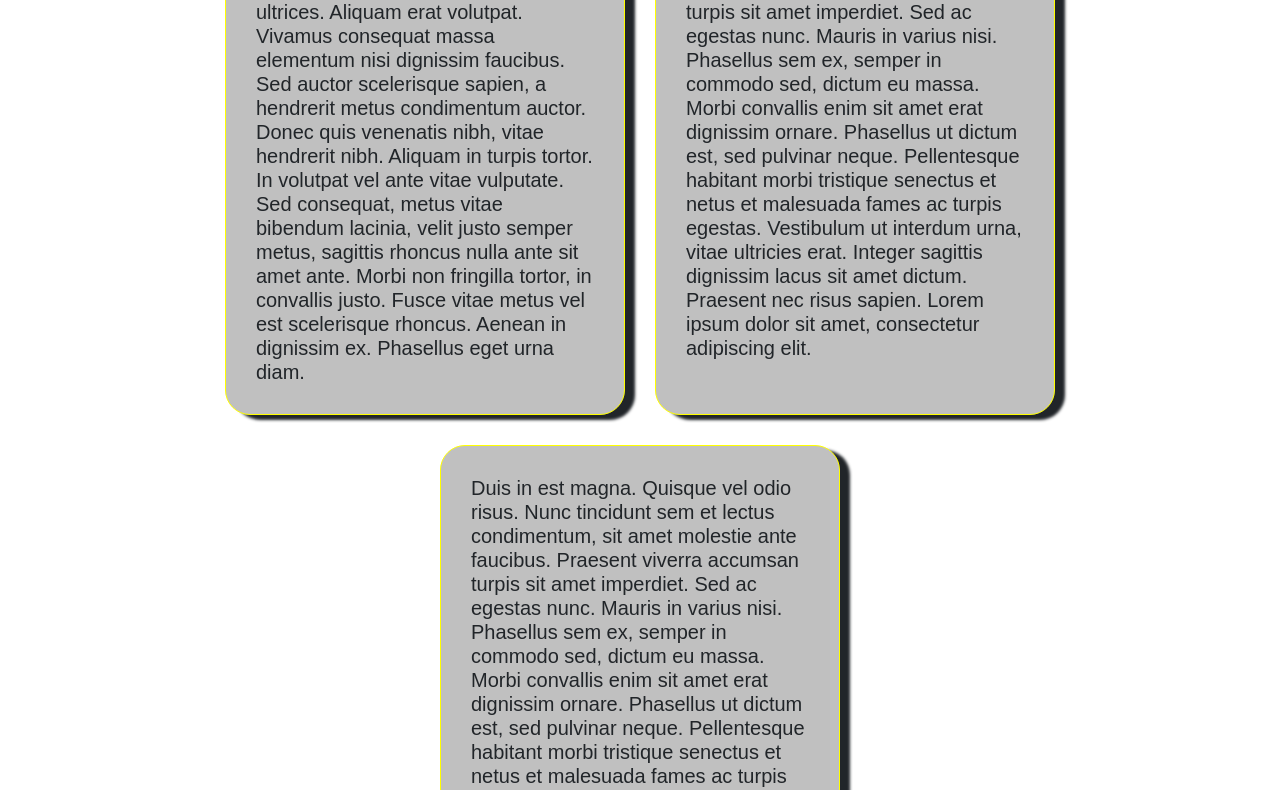
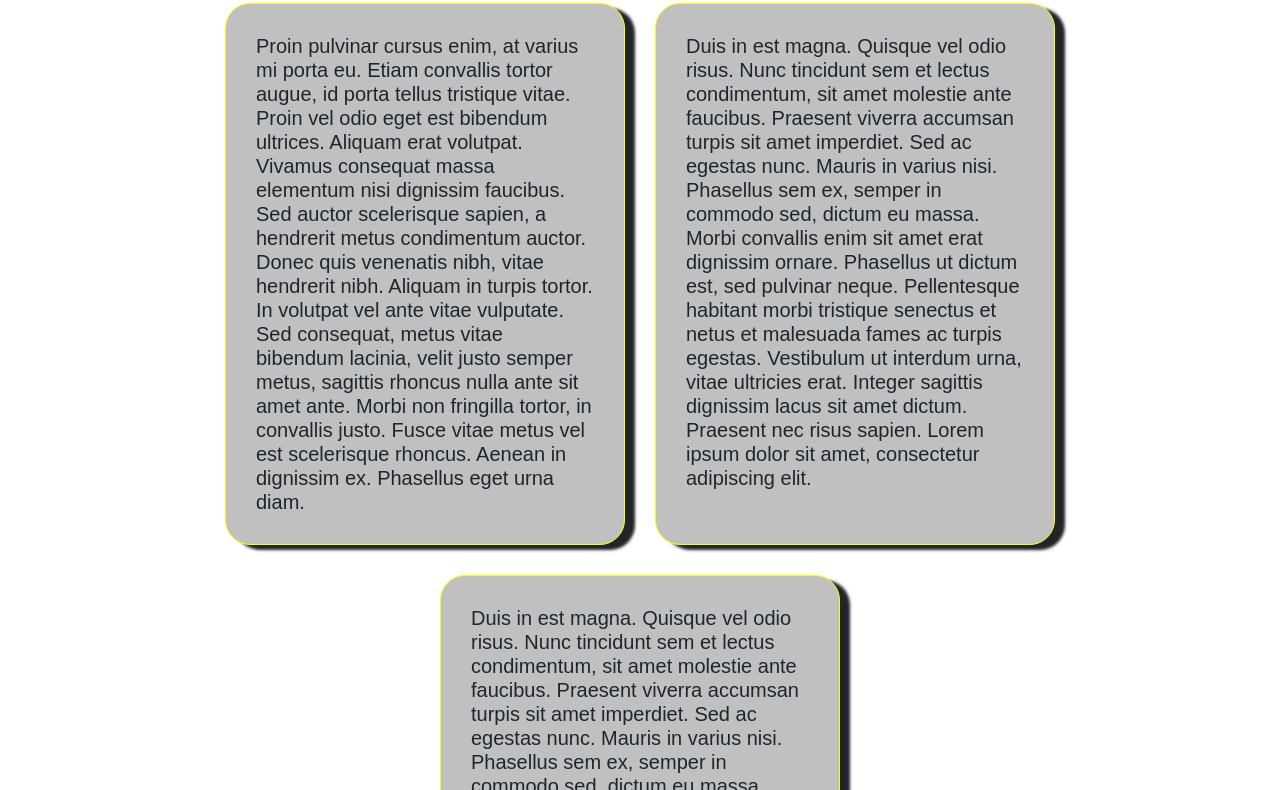
Before and after one commit to Rdsxt/Project-Coder, a plain HTML site: page pages/quem_somos.html in a window 1280 px wide. Shown: the part 182-972 px from the top of the page. Drawn offline with nearby package versions, Linux system fonts and the light colour scheme; a web font is replaced by a local one.

Commit message:
novas alterações

```diff
--- a/css/quem_somos.css
+++ b/css/quem_somos.css
@@ -4,3 +4,9 @@ main{
   padding: 10px;
   font-size: 20px;
 }
+
+body{
+  margin-top: 130px;
+  margin-left: 15px;
+  margin-right: 15px;
+}
--- a/css/styles_global_resp.css
+++ b/css/styles_global_resp.css
@@ -130,7 +130,7 @@
       "section_article section_article section_article"
       "footer footer footer";
     grid-template-columns: 1, 1fr;
-    grid-template-rows: 80px 500px 650px auto;
+    grid-template-rows: auto;
   }
 
   .navbar{
--- a/pages/quem_somos.html
+++ b/pages/quem_somos.html
@@ -15,9 +15,7 @@
 
     <title>Quem somos</title>
 </head>
-<body>
-    <div id="container__grid">
-
+<body id="container__grid">
         <!-- Tag menu hamburguer começa aqui -->
         <header id="container__header">
             <nav class="navbar navbar-expand-xl fixed-top header__nav">
@@ -75,15 +73,12 @@
                 Duis in est magna. Quisque vel odio risus. Nunc tincidunt sem et lectus condimentum, sit amet molestie ante faucibus. Praesent viverra accumsan turpis sit amet imperdiet. Sed ac egestas nunc. Mauris in varius nisi. Phasellus sem ex, semper in commodo sed, dictum eu massa. Morbi convallis enim sit amet erat dignissim ornare. Phasellus ut dictum est, sed pulvinar neque. Pellentesque habitant morbi tristique senectus et netus et malesuada fames ac turpis egestas. Vestibulum ut interdum urna, vitae ultricies erat. Integer sagittis dignissim lacus sit amet dictum. Praesent nec risus sapien. Lorem ipsum dolor sit amet, consectetur adipiscing elit.
             </p>
         </article>
-
     </main>
 
     <footer class="footer">
-        <p>Site criado pelo grupo Mauro, Rodrigo e Manoel - 2022</p>
+      <p>Site criado pelo grupo Mauro, Rodrigo e Manoel - 2022</p>
     </footer>
 
-
-  <script src="https://cdn.jsdelivr.net/npm/bootstrap@5.2.1/dist/js/bootstrap.bundle.min.js" integrity="sha384-u1OknCvxWvY5kfmNBILK2hRnQC3Pr17a+RTT6rIHI7NnikvbZlHgTPOOmMi466C8" crossorigin="anonymous"></script>
-
+    <script src="https://cdn.jsdelivr.net/npm/bootstrap@5.2.1/dist/js/bootstrap.bundle.min.js" integrity="sha384-u1OknCvxWvY5kfmNBILK2hRnQC3Pr17a+RTT6rIHI7NnikvbZlHgTPOOmMi466C8" crossorigin="anonymous"></script>
 </body>
 </html>
```
Also changed, not shown: pages/servicos.html (+2 -5 lines).
